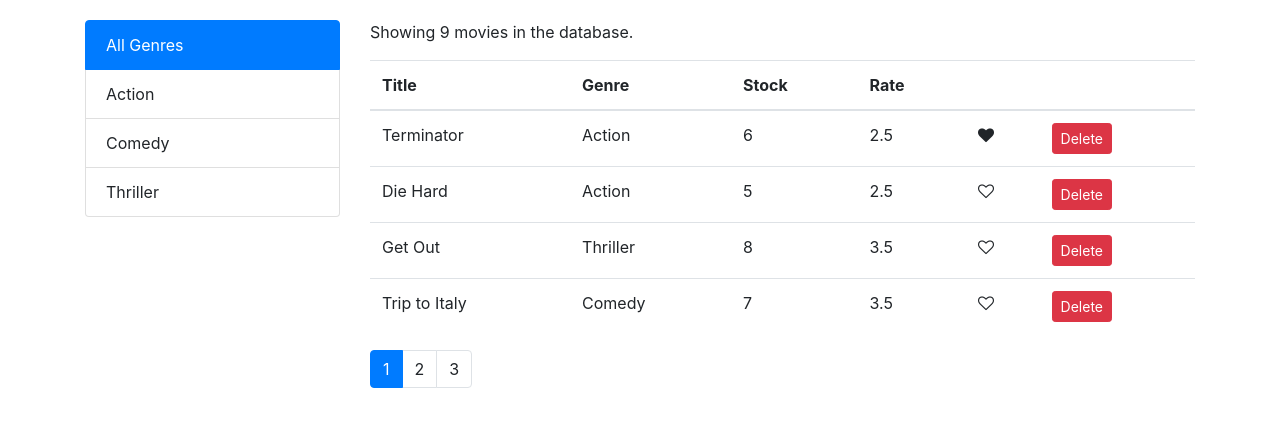
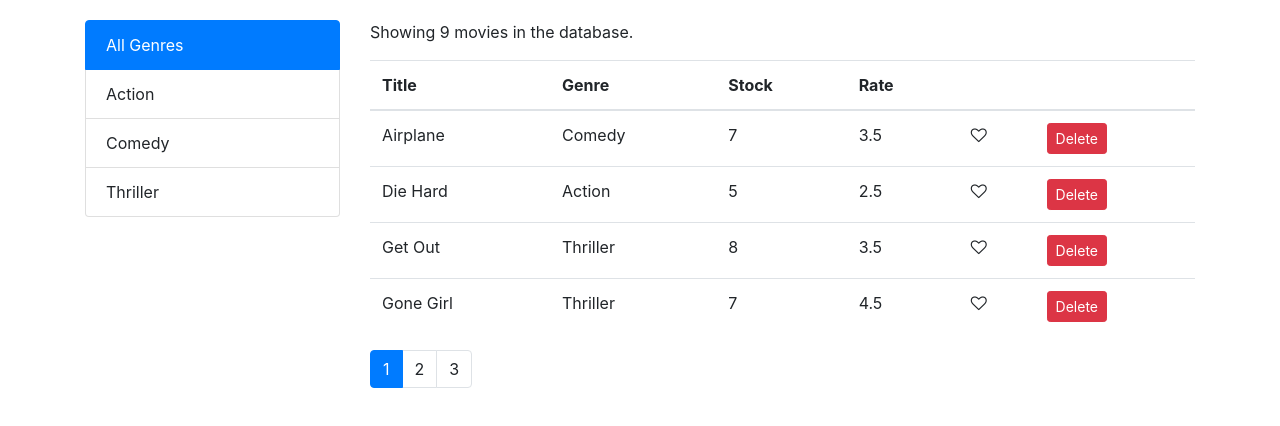
Before and after one commit to lcardoz/video-app-example, a React (Create React App) app: page / in a window 1280 px wide. Shown: the top 426 px of the page. Built offline with nearby package versions, Linux system fonts and the light colour scheme.

Commit message:
implemented sorting

```diff
--- a/src/components/Movies.jsx
+++ b/src/components/Movies.jsx
@@ -5,9 +5,9 @@ import Genres from './common/Genres';
 import { getMovies } from '../services/fakeMovieService';
 import { getGenres } from '../services/fakeGenreService';
 import { paginate } from '../utils/paginate';
+import _ from 'lodash';
 
 const Movies = () => {
-
 
   const [data, setData] = useState({
     movies: getMovies(),
@@ -15,23 +15,15 @@ const Movies = () => {
     currentPage: 1,
     pageSize: 4,
     selectedGenre: 'All Genres',
+    sortColumn: {path: 'title', order: 'asc'}
   })
 
-  useEffect(() => {
-    const fetchMovies = async () => {
-      const moviesData = await getMovies(); // Fetch movies from an API or service
-      setData({ ...data, movies: moviesData });
-    };
-
-    fetchMovies();
-  }, []);
-
-  const {movies, genres, currentPage, pageSize, selectedGenre } = data;
+  const {movies, genres, currentPage, pageSize, selectedGenre, sortColumn} = data;
   const count = movies.length;
 
   const handleDelete = (movie) => {
     const updatedMovies = movies.filter(m => m._id !== movie._id);
-    setData({ ...data, movies: updatedMovies });
+    setData({...data, movies: updatedMovies});
   }
 
   const handleLike = (movie) => {
@@ -39,7 +31,7 @@ const Movies = () => {
     const index = updatedMovies.findIndex(m => m._id === movie._id);
     updatedMovies[index] = { ...updatedMovies[index] };
     updatedMovies[index].liked = !updatedMovies[index].liked;
-    setData({ ...data, movies: updatedMovies });
+    setData({...data, movies: updatedMovies});
   }
 
   const handlePageChange = page => {
@@ -54,9 +46,17 @@ const Movies = () => {
     setData({...data, selectedGenre: 'All Genres', currentPage: 1})
   }
 
+  // order of operations to implement: 1) filter 2) sort 3) paginate:
+
+  const handleSort = sortColumn => {
+    setData({...data, sortColumn})
+  }
+
   const filteredMovies = selectedGenre && selectedGenre._id ? movies.filter(m => m.genre._id === selectedGenre._id) : movies
 
-  const paginatedMovies = paginate(filteredMovies, currentPage, pageSize);
+  const sortedMovies = _.orderBy(filteredMovies, [sortColumn.path], [sortColumn.order])
+
+  const paginatedMovies = paginate(sortedMovies, currentPage, pageSize);
 
   return (
     <div style={{marginTop: 20, marginBottom: 20}}>
@@ -74,7 +74,13 @@ const Movies = () => {
           </div>
           <div className="col">
             <p>Showing {filteredMovies.length} movies in the database.</p>
-            <MoviesTable movies={paginatedMovies} onDelete={handleDelete} onLike={handleLike} />
+            <MoviesTable
+              movies={paginatedMovies}
+              onDelete={handleDelete}
+              onLike={handleLike}
+              onSort={handleSort}
+              sortColumn={sortColumn}
+            />
             <Pagination
               itemsCount={filteredMovies.length}
               pageSize={pageSize}
--- a/src/components/MoviesTable.jsx
+++ b/src/components/MoviesTable.jsx
@@ -1,16 +1,29 @@
 import React from 'react';
 import Likes from './common/Likes';
 
-const MoviesTable = ({ movies, onDelete, onLike }) => {
+const MoviesTable = ({ movies, onDelete, onLike, onSort, sortColumn }) => {
+
+  const raiseSort = path => {
+    const sortColumnCopy = {...sortColumn}
+    if (sortColumnCopy.path === path)
+      sortColumnCopy.order = sortColumnCopy.order === "asc" ? "desc" : "asc";
+    else {
+      sortColumnCopy.path = path;
+      sortColumnCopy.order = "asc";
+    }
+    onSort(sortColumnCopy);
+  }
+
 
   return (
+    <>
       <table className='table'>
         <thead>
           <tr>
-          <th>Title</th>
-          <th>Genre</th>
-          <th>Stock</th>
-          <th>Rate</th>
+            <th onClick={() => raiseSort('title')}>Title</th>
+            <th onClick={() => raiseSort('genre.name')}>Genre</th>
+            <th onClick={() => raiseSort('numberInStock')}>Stock</th>
+            <th onClick={() => raiseSort('dailyRentalRate')}>Rate</th>
             <th></th>
             <th></th>
           </tr>
@@ -40,6 +53,7 @@ const MoviesTable = ({ movies, onDelete, onLike }) => {
           )}
         </tbody>
       </table>
+    </>
   )
 }
 
--- a/src/components/common/Genres.jsx
+++ b/src/components/common/Genres.jsx
@@ -13,9 +13,9 @@ const Genres = ({ genres, onGenreSelect, selectedGenre, handleAllGenres }) => {
         </li>
         {genres.map(genre => (
           <li
-          key={genre._id}
-          className={genre === selectedGenre ? "list-group-item active" : "list-group-item"}
-          onClick={() => onGenreSelect(genre)}
+            key={genre._id}
+            className={genre === selectedGenre ? "list-group-item active" : "list-group-item"}
+            onClick={() => onGenreSelect(genre)}
           >
           {genre.name}
         </li>
```
Lines whose indentation alone changed are shown as unchanged.
